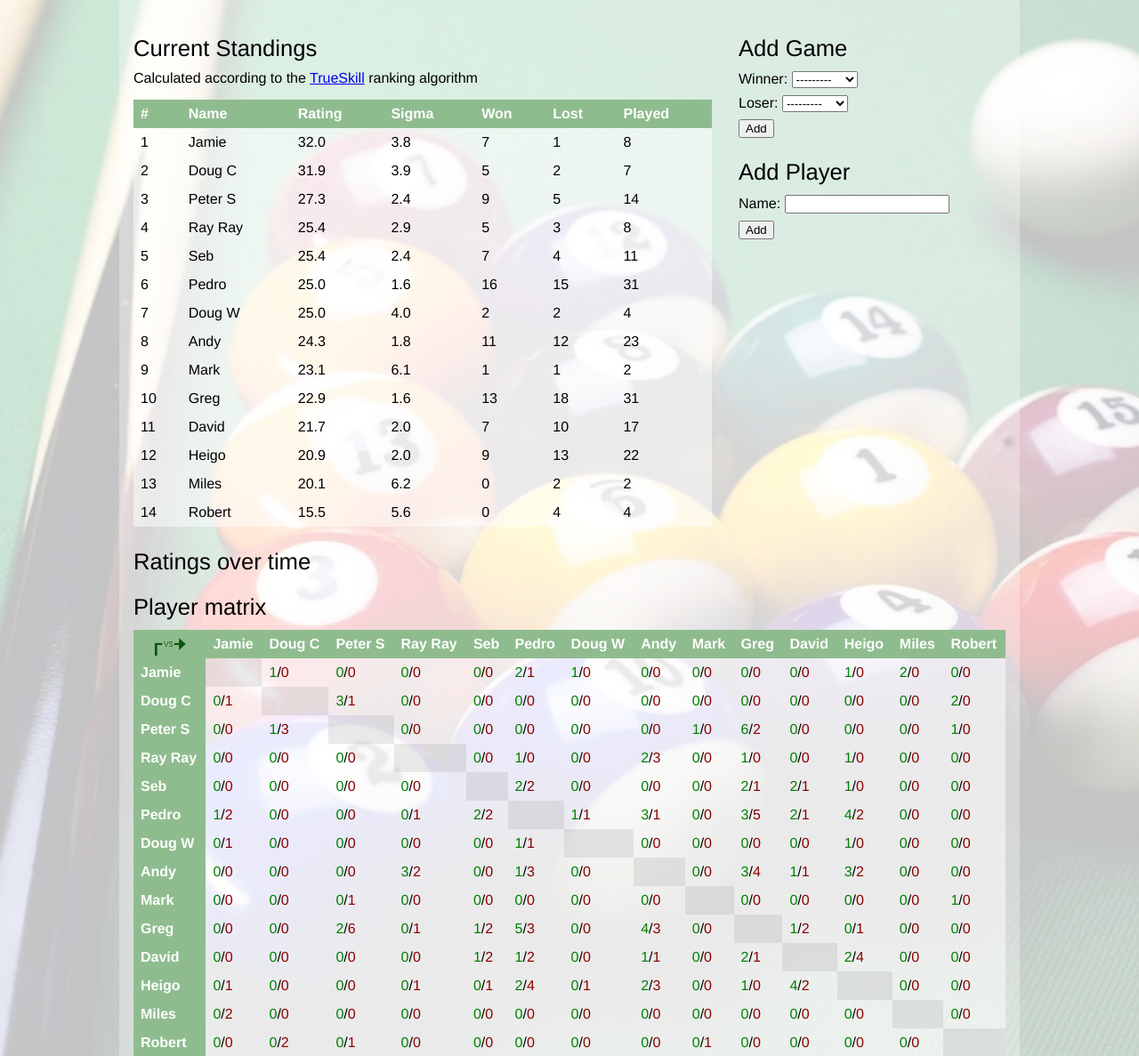
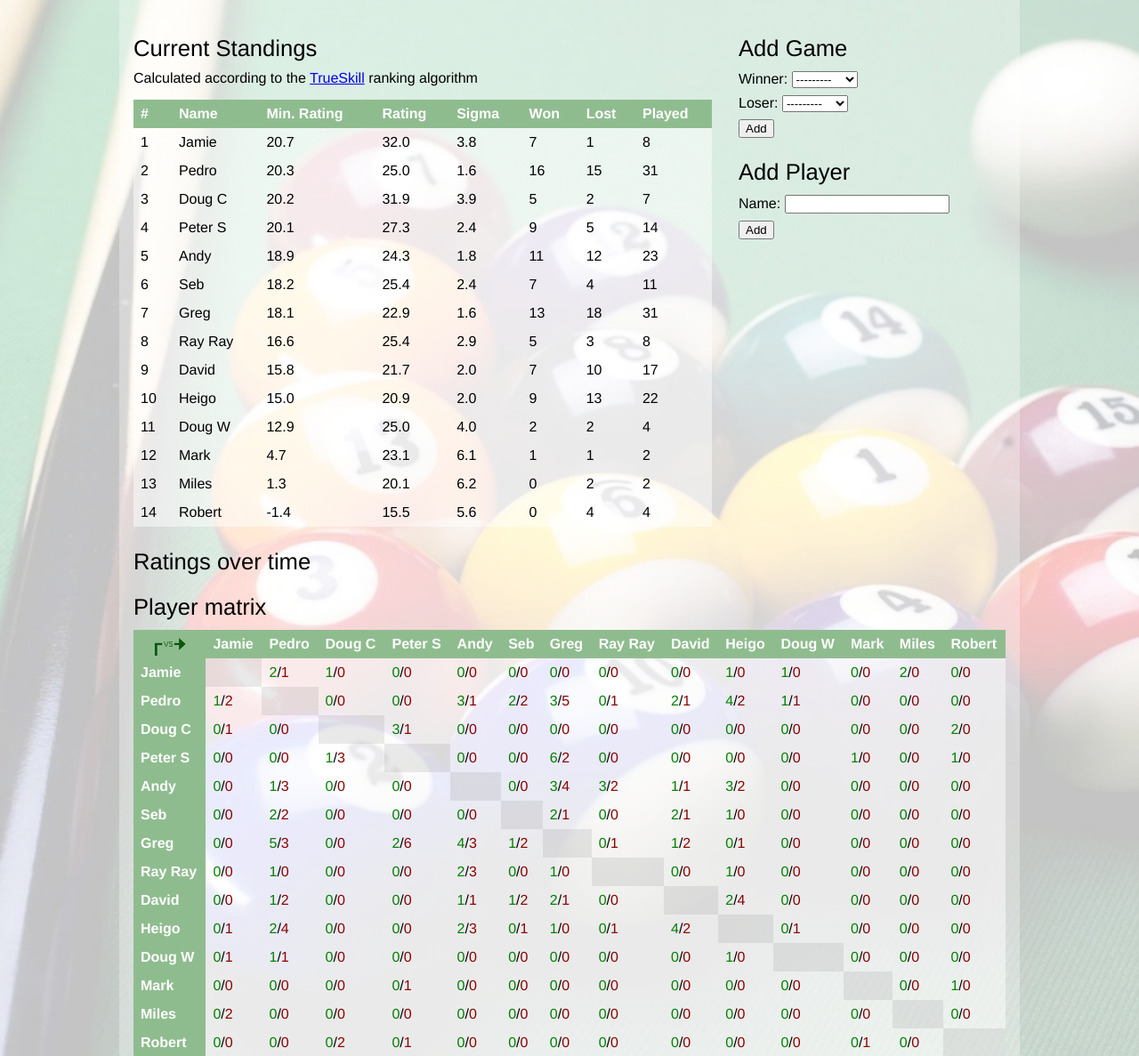
Before and after one commit to daggaz/pool, a Django app: page / in a window 1280 px wide. Shown: the part 72-1259 px from the top of the page at 89% size. Run offline with Django 3.2, Linux system fonts and the light colour scheme; data comes from the database, SQL or seed files in the repository; some libraries are stand-ins or nearby versions.

Commit message:
Changed leaderboard ranking order to mu - (3 * sigma)

```diff
--- a/pool/models.py
+++ b/pool/models.py
@@ -1,5 +1,5 @@
 from django.db import models, transaction
-from django.db.models import Count
+from django.db.models import Count, F
 from django.db.models.expressions import RawSQL
 from trueskill import Rating, rate_1vs1
 
@@ -8,8 +8,9 @@
     def get_queryset(self):
         query = super(PlayerManager, self).get_queryset()
         return query.annotate(
-            games_played=Count('games_won', distinct=True) + Count('games_lost', distinct=True)
-        ).order_by('-mu', '-games_played')
+            games_played=Count('games_won', distinct=True) + Count('games_lost', distinct=True),
+            pessimistic_mu=F('mu')-(F('sigma')*3),
+        ).order_by('-pessimistic_mu', '-games_played')
 
     def annotate_against(self, other):
         return self.annotate(
--- a/pool/static/media/css/vi-core.css
+++ b/pool/static/media/css/vi-core.css
@@ -126,12 +126,12 @@
 
 #player #rankings_chart {
     float: right;
-    height: 192px;
+    height: 223px;
     width: 68%;
 }
 
 #player table th {
-    width: 35%;
+    width: 45%;
 }
 
 #side_bar {
--- a/pool/templates/pool/home.html
+++ b/pool/templates/pool/home.html
@@ -31,29 +31,29 @@
                             {% if forloop.first %}
                                 [
                                     new Date({{ date.year }}, {{ date.month }}-1, {{ date.day }}, {{ date.hour }}-1, {{ date.minute }}, {{ date.second }}),
-                                    25, 25 - 8.333, 25 + 8.333,
-                                    "{{ player.name }} 25 \u00B1 8.3 - Initial value"
+                                    0, 25 - 8.333, 25 + 8.333,
+                                    "{{ player.name }} 0 - Initial value"
                                 ],
                             {% endif %}
                             [
                                 new Date({{ date.year }}, {{ date.month }}-1, {{ date.day }}, {{ date.hour }}, {{ date.minute }}, {{ date.second }}),
-                                {{ ranking.mu }},
+                                {{ ranking.mu }} - ({{ ranking.sigma }}*3),
                                 {{ ranking.mu }} - {{ ranking.sigma }},
                                 {{ ranking.mu }} + {{ ranking.sigma }},
                                 {% if player == ranking.game.winner %}
-                                    "{{ player.name }} {{ ranking.mu|floatformat }} \u00B1 {{ ranking.sigma|default:"8.333"|floatformat }} - won against {{ ranking.game.loser.name }}"
+                                    "{{ player.name }} " + ({{ ranking.mu }} - ({{ ranking.sigma }}*3)).toFixed(1) + " - won against {{ ranking.game.loser.name }}"
                                 {% else %}
-                                    "{{ player.name }} {{ ranking.mu|floatformat }} \u00B1 {{ ranking.sigma|default:"8.333"|floatformat }} - lost against {{ ranking.game.winner.name }}"
+                                    "{{ player.name }} " + ({{ ranking.mu }} - ({{ ranking.sigma }}*3)).toFixed(1) + " - lost against {{ ranking.game.winner.name }}"
                                 {% endif %}
                             ],
                         {% endwith %}
                     {%  endfor %}
                     [
                         new Date(),
-                        {{ player.mu|default:"0" }},
+                        {{ player.mu|default:"0" }} - ({{ player.sigma }}*3),
                         {{ player.mu|default:"0" }} - {{ player.sigma|default:"8.333" }},
                         {{ player.mu|default:"0" }} + {{ player.sigma|default:"8.333" }},
-                        "{{ player.mu|default:"0"|floatformat }} \u00B1 {{ player.sigma|default:"8.333"|floatformat }} - Current ranking"
+                        ({{ player.mu }} - ({{ player.sigma }}*3)).toFixed(1) + " - Current ranking"
                     ]
                 ]);
                 {% if forloop.first %}
@@ -97,9 +97,6 @@
                         width: '80%',
                         height: '80%'
                     },
-                    vAxis: {
-                        baseline: 25,
-                    },
                     hAxis: {
                         title: 'Date'
                     },
@@ -122,6 +119,7 @@
                 <tr>
                     <th>#</th>
                     <th>Name</th>
+                    <th>Min. Rating</th>
                     <th>Rating</th>
                     <th>Sigma</th>
                     <th>Won</th>
@@ -135,6 +133,7 @@
                     <tr>
                         <td>{{  forloop.counter }}</td>
                         <td><a href="{% url "player" player.id %}">{{ player.name }}</a></td>
+                        <td>{{ player.pessimistic_mu|floatformat }}</td>
                         <td>{{ player.mu|floatformat }}</td>
                         <td>{{ player.sigma|floatformat }}</td>
                         <td>{{ player.games_won.count }}</td>
```
Also changed, not shown: pool/templates/pool/player.html (+15 -2 lines).
